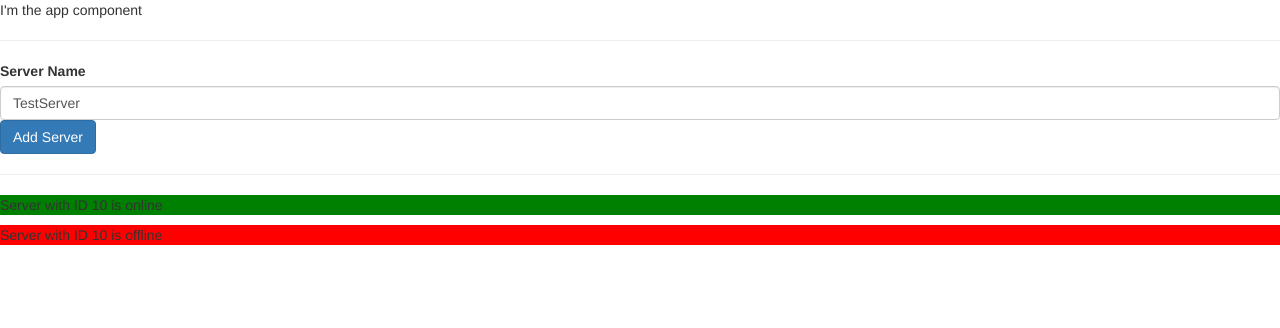
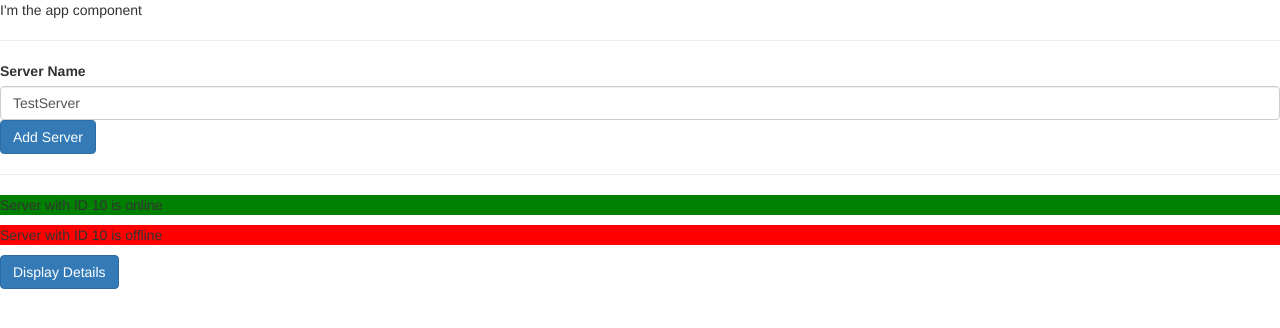
Before and after one commit to carlosscg/my-first-app, an Angular app: page / in a window 1280 px wide. Shown: the top 328 px of the page. Built offline with nearby package versions, Linux system fonts and the light colour scheme.

Commit message:
directivas

```diff
--- a/src/app/app.component.css
+++ b/src/app/app.component.css
@@ -0,0 +1,7 @@
+.white-text{
+    color: white;
+}
+
+.black{
+    color: black;
+}
--- a/src/app/app.component.html
+++ b/src/app/app.component.html
@@ -1,3 +1,28 @@
 <p>I'm the app component</p>
 <hr>
 <app-servers></app-servers>
+
+
+<!-- <button
+class="btn btn-primary"
+(click)="logClick()"
+>Display Details</button>
+
+<p *ngIf="showClickNumber"
+[ngStyle]="{backgroundColor:getColor()}"
+[ngClass]="{white: click_number > 4}"
+>click number = {{click_number}}</p>
+
+<p *ngIf="showDetails">Contenido detalles</p> -->
+
+
+<button
+class="btn btn-primary"
+(click)="onToogleDetails()">Display Details</button>
+
+<p *ngIf="showSecret">Secrete password: tuna</p>
+
+<div
+    *ngFor="let logItem of log; let i = index "
+    [ngStyle]="{backgroundColor: i>=4 ? 'blue': 'transparent'}"
+    [ngClass]="{'white-text': i >= 4}">{{logItem}}</div>
--- a/src/app/app.component.ts
+++ b/src/app/app.component.ts
@@ -7,4 +7,33 @@ import { Component } from '@angular/core';
 })
 export class AppComponent {
   name = 'is my-first-app';
+  /*
+  showDetails = false;
+  showClickNumber = true;
+  click_number = 0;
+*/
+log = [];
+showSecret = false;
+
+  constructor() {
+
+  }
+
+  /*
+  logClick(){
+    console.log('Click')
+    this.click_number++;
+    this.showClickNumber = true;
+    this.showDetails = !this.showDetails;
+  }
+
+  getColor(){
+    return this.click_number > 4 ? 'blue' : 'white';
+  }
+  */
+  onToogleDetails(){
+   this.showSecret = !this.showSecret;
+   this.log.push(new Date())
+ }
+
 }
```
